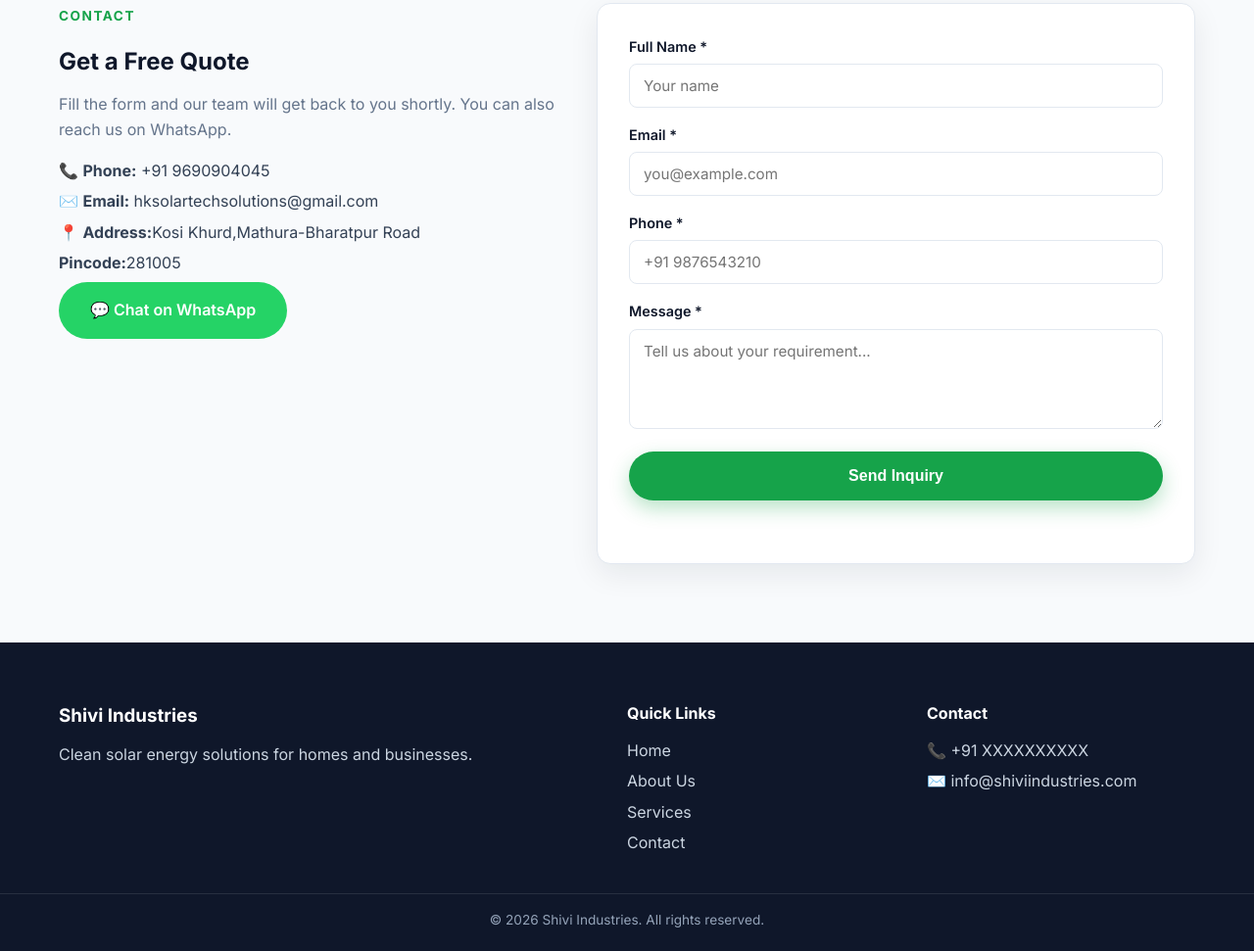
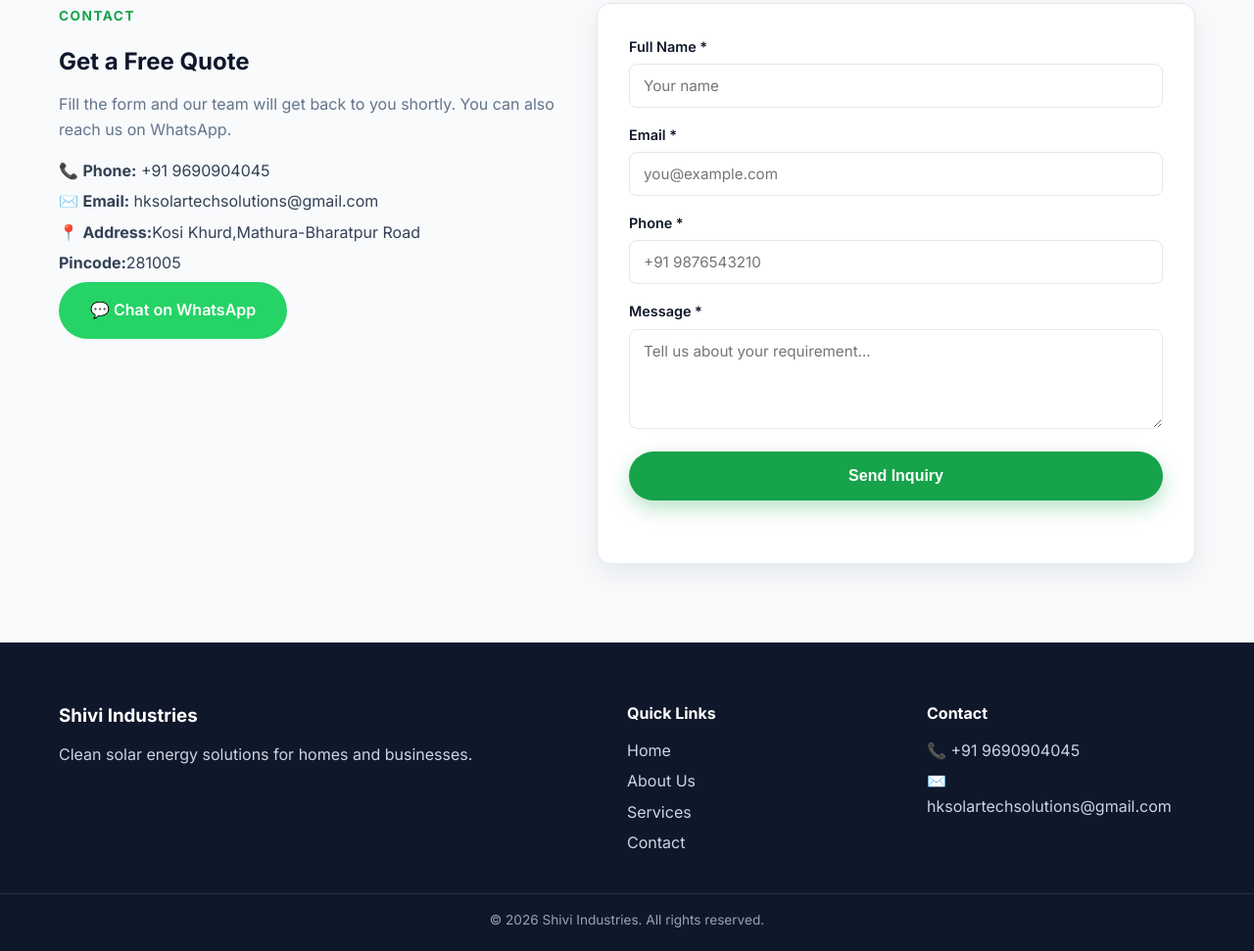
Before and after one commit to bhaskarkuntal85/hk-solartech-solutions, a website: page public/index.html in a window 1280 px wide. Shown: the part 2676-3647 px from the top of the page at 98% size. Drawn offline with Linux system fonts and the light colour scheme; no server answers.

Commit message:
Fix HTML encoding issues in index.html

```diff
--- a/public/index.html
+++ b/public/index.html
@@ -206,8 +206,8 @@
       <div>
         <h4>Contact</h4>
         <ul>
-          <li>📞 +91 XXXXXXXXXX</li>
-          <li>✉️ info@shiviindustries.com</li>
+          <li>📞 +91 9690904045</li>
+          <li>✉️ hksolartechsolutions@gmail.com</li>
         </ul>
       </div>
     </div>
```
